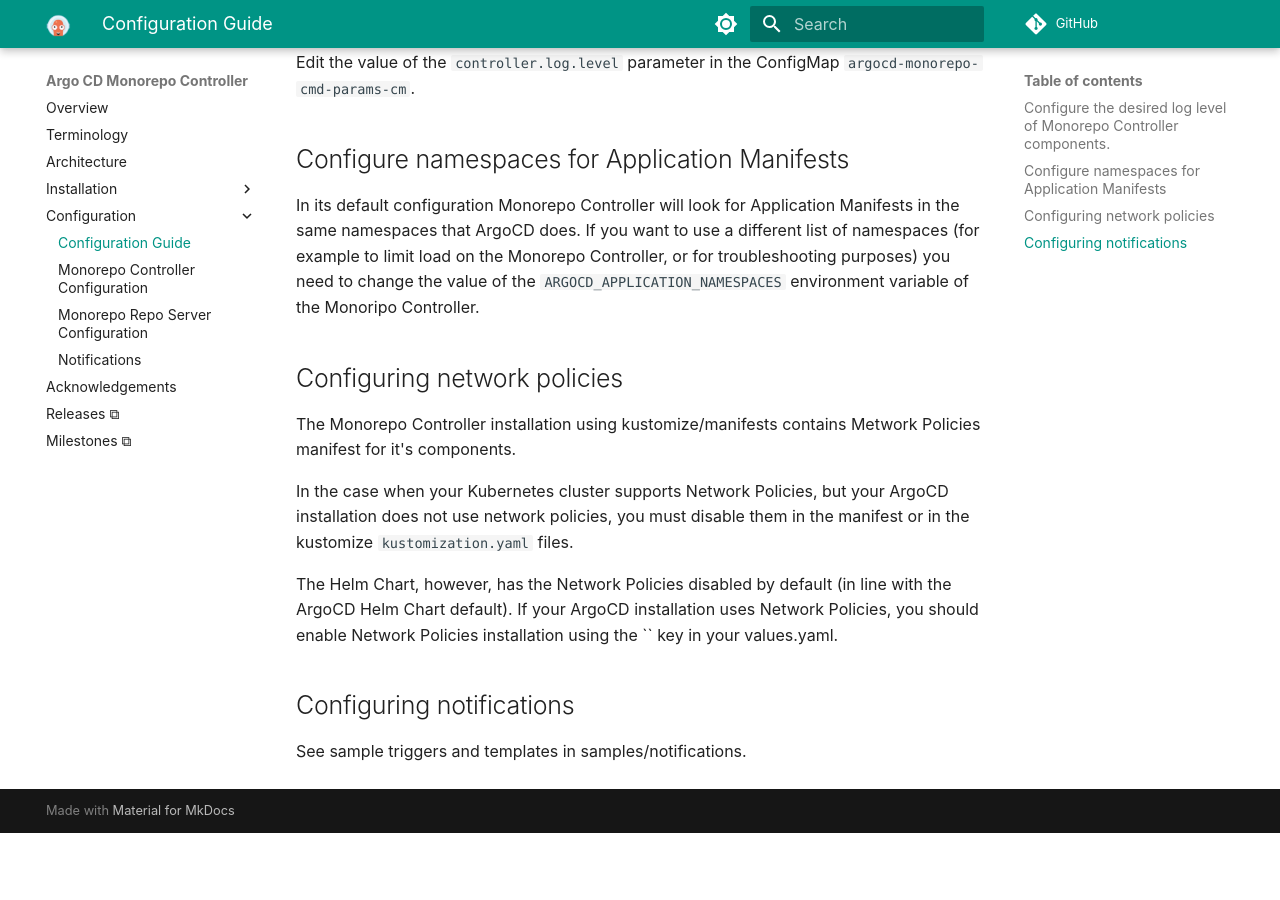
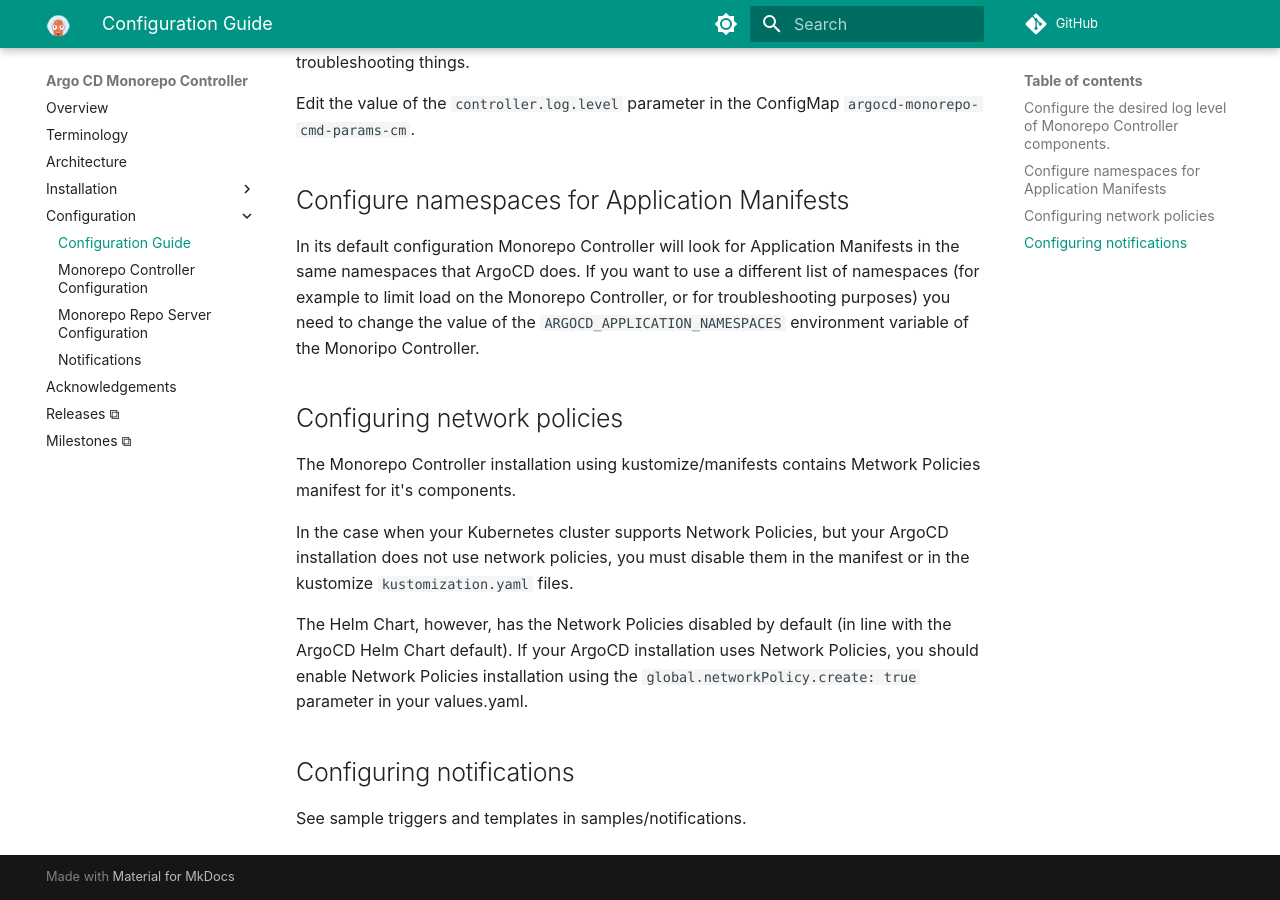
Before and after one commit to dudinea/argocd-monorepo-controller, an MkDocs documentation site: the page built from docs/configuration.md, in a window 1280 px wide and 900 px high, scrolled down 2294 px. Built offline with MkDocs 1.6.1 and Material for MkDocs 9.7.7, drawn with Linux system fonts in a browser that asks for light colours; comment, search, counter and statistics services are not loaded; before the commit the page ends 3127 px from its top, so only the background shows below that; some of the changed text lies outside the part shown.

Commit message:
docs: minor fixes for installation instructions
Signed-off-by: Eugene Doudine <eugene.doudine@octopus.com>

```diff
--- a/docs/configuration.md
+++ b/docs/configuration.md
@@ -19,7 +19,8 @@
 | reposerver.log.format                  | "text"                            | Monorepo Repo Server log format (text or json)                     |
 | reposerver.parallelism.limit           | "0" - no limit                    | Limit on number of concurrent manifests generate requests.         |
 | reposerver.listen.address              | "0.0.0.0"                         | Repo Server will listen on given address for incoming connections  |
-|                                        |                                   |                                                                    |
+|----------------------------------------|-----------------------------------|--------------------------------------------------------------------|
+
 
 
 The following parameters reuse ArgoCD configuration from ConfigMaps:
@@ -85,9 +86,10 @@
 `kustomization.yaml` files.
 
 The Helm Chart, however, has the Network Policies disabled by default
-(in line with the ArgoCD Helm Chart default). If your ArgoCD installation
-uses Network Policies, you should enable Network Policies installation
-using the `` key in your values.yaml.
+(in line with the ArgoCD Helm Chart default). If your ArgoCD
+installation uses Network Policies, you should enable Network Policies
+installation using the `global.networkPolicy.create: true` parameter
+in your values.yaml.
 
 
 ## Configuring notifications
```
Also changed, not shown: docs/install.md (+4 -2 lines).
